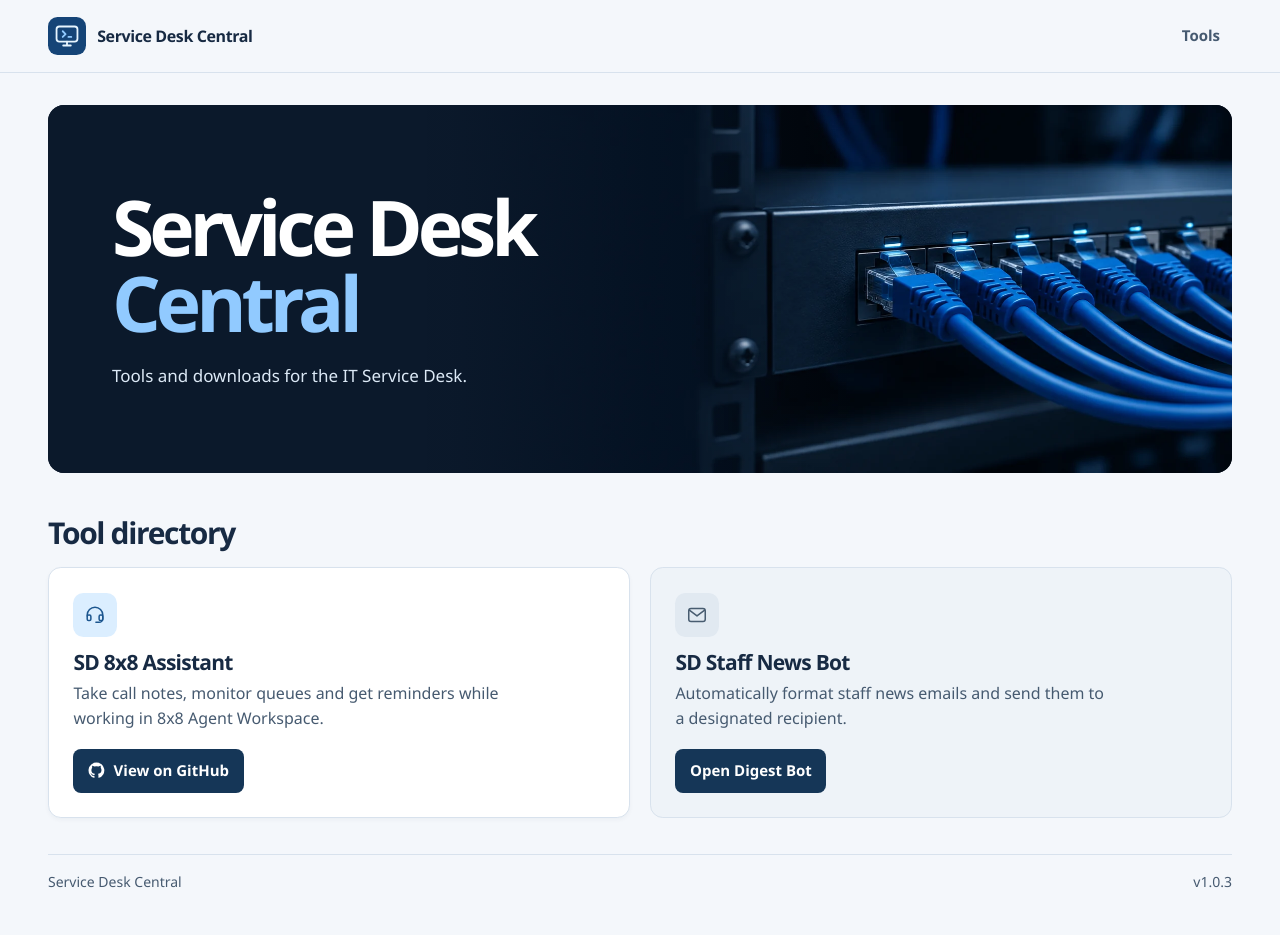
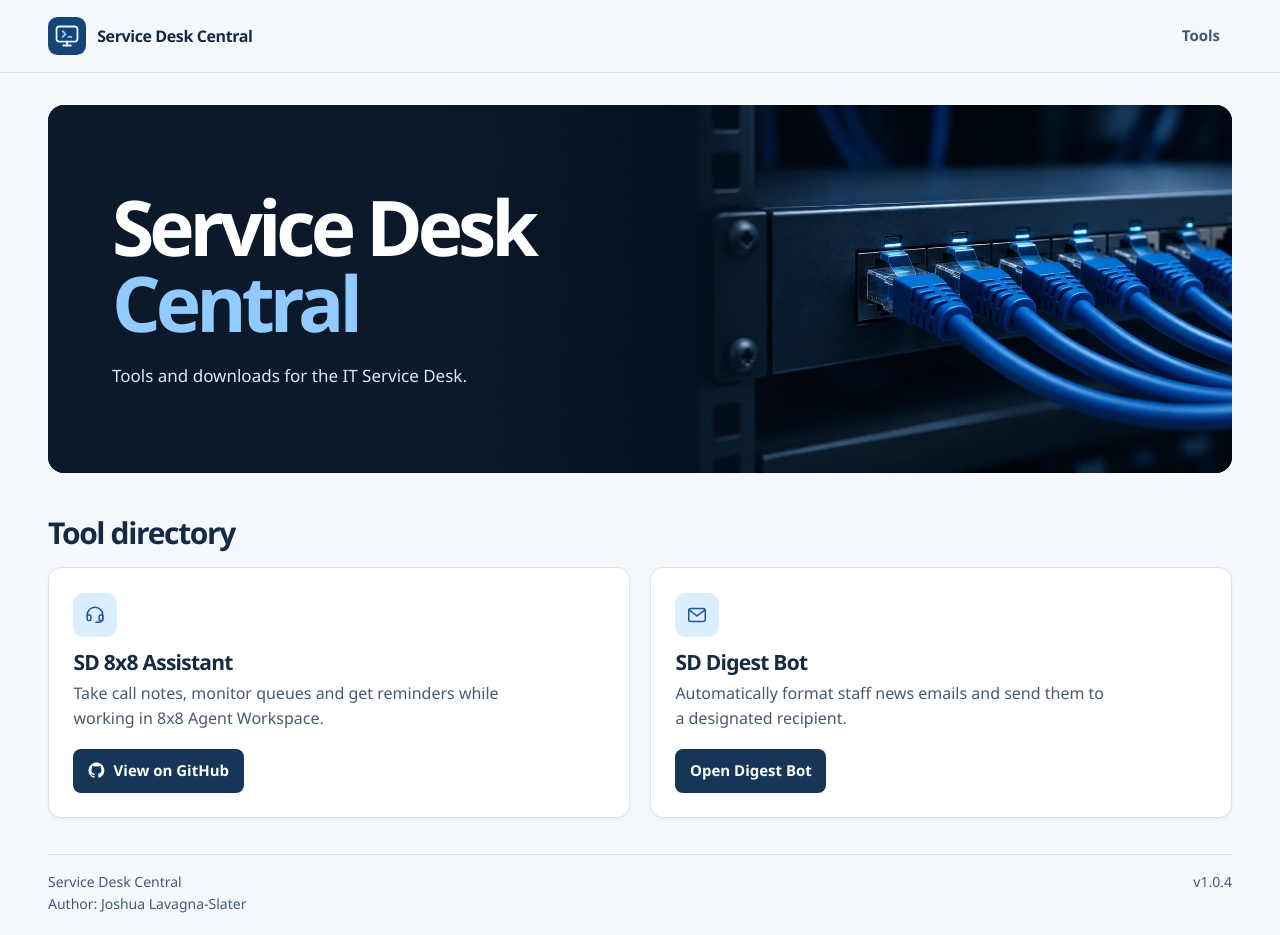
Before and after one commit to JModify/bond-service-desk-central, a plain HTML site: page index.html in a window 1280 px wide. Before the commit the page ends 914 px from the top, so only its background shows below. Drawn offline with Linux system fonts and the light colour scheme.

Commit message:
Release Service Desk Central v1.0.4

```diff
--- a/index.html
+++ b/index.html
@@ -53,14 +53,14 @@
           </a>
         </article>
 
-        <article class="tool-card tool-card-planned" aria-labelledby="news-title">
+        <article class="tool-card" aria-labelledby="digest-title">
           <span class="tool-icon" aria-hidden="true">
             <svg viewBox="0 0 24 24" fill="none" stroke="currentColor" stroke-width="1.65" stroke-linecap="round" stroke-linejoin="round">
               <rect x="3" y="5" width="18" height="14" rx="2.5"/>
               <path d="m4 7 8 6 8-6"/>
             </svg>
           </span>
-          <h3 id="news-title">SD Staff News Bot</h3>
+          <h3 id="digest-title">SD Digest Bot</h3>
           <p>Automatically format staff news emails and send them to a designated recipient.</p>
           <a class="tool-action" href="https://digest.bond-sdc.com">Open Digest Bot</a>
         </article>
@@ -69,8 +69,11 @@
   </main>
 
   <footer class="shell site-footer">
-    <span>Service Desk Central</span>
-    <span>v1.0.3</span>
+    <div class="footer-credit">
+      <span>Service Desk Central</span>
+      <span>Author: Joshua Lavagna-Slater</span>
+    </div>
+    <span>v1.0.4</span>
   </footer>
 </body>
 </html>
--- a/styles.css
+++ b/styles.css
@@ -186,11 +186,6 @@ a {
   box-shadow: 0 2px 4px rgb(21 54 87 / 4%);
 }
 
-.tool-card-planned {
-  background: #eef3f8;
-  box-shadow: none;
-}
-
 .tool-icon {
   display: grid;
   width: 2.75rem;
@@ -200,11 +195,6 @@ a {
   border-radius: 0.65rem;
   background: #dbeeff;
   color: #1c568f;
-}
-
-.tool-card-planned .tool-icon {
-  background: #e1e9f1;
-  color: #485c70;
 }
 
 .tool-icon svg {
@@ -269,7 +259,11 @@ a.tool-action:hover {
   font-size: 0.875rem;
 }
 
-.site-footer span:last-child {
+.footer-credit {
+  display: grid;
+}
+
+.site-footer > span {
   flex: none;
   font-variant-numeric: tabular-nums;
 }
```
